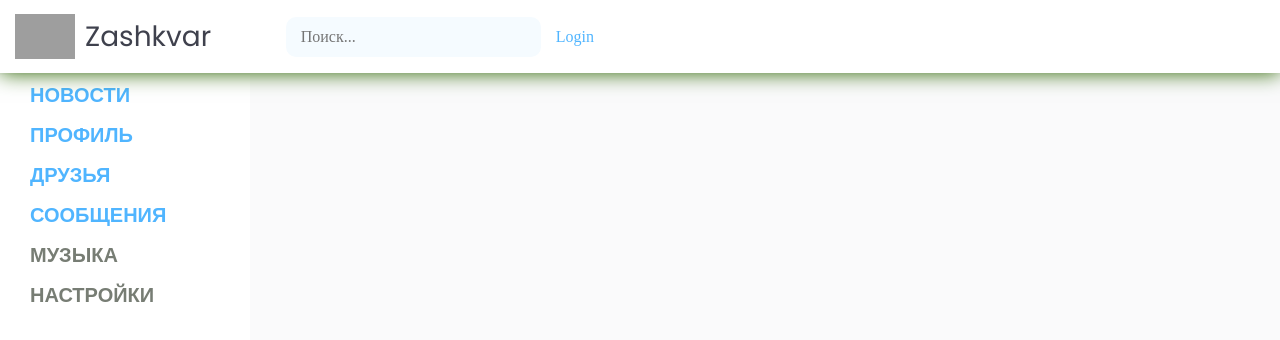
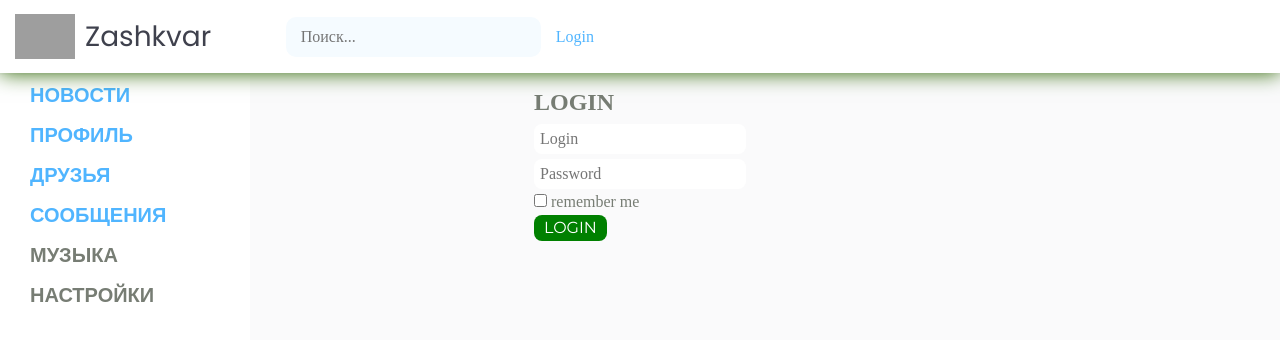
Before and after one commit to zozulia-developer/samuraj-react-js, a React (Create React App) app: page /login in a window 1280 px wide. Shown: the top 340 px of the page. Built offline with nearby package versions, Linux system fonts and the light colour scheme; no server answers; grey boxes are pictures that could not be loaded.

Commit message:
update login form

```diff
--- a/package.json
+++ b/package.json
@@ -16,6 +16,7 @@
     "react-router-dom": "^5.2.0",
     "react-scripts": "3.4.3",
     "redux": "^4.0.5",
+    "redux-form": "^8.3.7",
     "redux-thunk": "^2.3.0",
     "remixicon": "^2.5.0"
   },
--- a/src/components/Login/Login.jsx
+++ b/src/components/Login/Login.jsx
@@ -1,7 +1,37 @@
 import React from 'react';
+import s from './Login.module.css';
+import {Field, reduxForm} from "redux-form";
+
+const LoginForm = (props) => {
+    return (
+        <form onSubmit={props.handleSubmit}>
+            <div className={s.input}>
+                <Field placeholder={"Login"} name={"login"} component={"input"}/>
+            </div>
+            <div className={s.input}>
+                <Field placeholder={"Password"} name={"password"} component={"input"} type={"password"}/>
+            </div>
+            <div className={s.input}>
+                <Field component={"input"} name={"rememberMe"} type="checkbox"/> remember me
+            </div>
+            <div className={s.loginBtn}>
+                <button>Login</button>
+            </div>
+        </form>
+    )
+}
+
+const LoginReduxForm = reduxForm({form: 'login'})(LoginForm)
 
 const Login = (props) => {
-  return <h1>Login</h1>
+    const onSubmit = (formData) => {
+        console.log(formData);
+    }
+
+    return <div className={s.loginForm}>
+        <h1>Login</h1>
+        <LoginReduxForm onSubmit={onSubmit} />
+    </div>
 }
 
 export default Login;
--- /dev/null
+++ b/src/components/Login/Login.module.css
@@ -0,0 +1,36 @@
+h1 {
+    font-weight: bold;
+    font-size: 24px;
+    text-transform: uppercase;
+    margin-bottom: 10px;
+}
+
+input {
+    border: none;
+    border-radius: 8px;
+    padding: 6px;
+}
+
+button {
+    padding: 5px 10px;
+    border-radius: 8px;
+    background-color: green;
+    color: white;
+    text-transform: uppercase;
+    font-family: 'Montserrat', sans-serif;
+    border: none;
+}
+
+button:hover {
+    background-color: lightgreen;
+    color: black;
+    font-weight: bold;
+}
+
+.input {
+    margin-bottom: 5px;
+}
+
+.loginForm {
+    margin: 0 auto;
+}
--- a/src/redux/redux-store.js
+++ b/src/redux/redux-store.js
@@ -6,6 +6,7 @@
 import usersReducer from './users-reducer';
 import authReducer from './auth-reducer';
 import thunkMiddleware from 'redux-thunk';
+import {reducer as formReducer} from 'redux-form';
 
 let reducers = combineReducers({
     newsPage: newsReducer,
@@ -13,7 +14,8 @@
     sidebar: sidebarReducer,
     profilePage: profileReducer,
     usersPage: usersReducer,
-    auth: authReducer
+    auth: authReducer,
+    form: formReducer
 });
 
 let store = createStore(reducers, applyMiddleware(thunkMiddleware));
```
Also changed, not shown: 1 other file (tests, documents, lock files or other folders).
